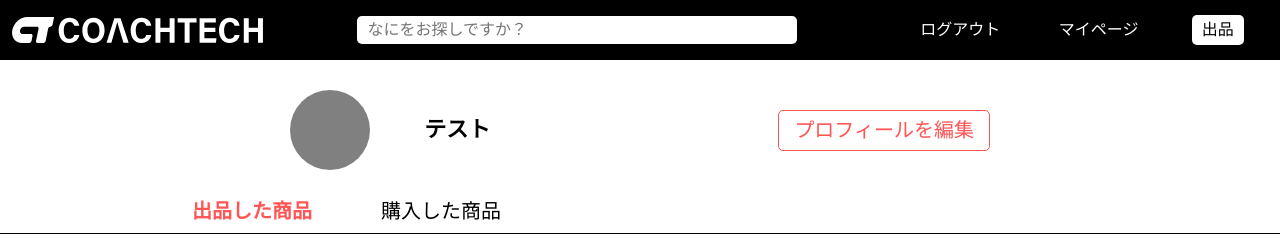
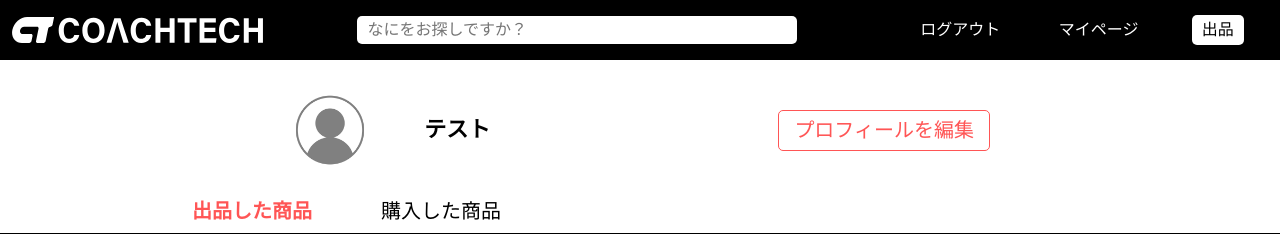
Before and after one commit to ayuka-maruyama/coachtech_flea_markets, a Laravel app: page /mypage in a window 1280 px wide. Shown: the top 249 px of the page. Run offline with Laravel 12, Linux system fonts and the light colour scheme; a user stored in the database is signed in; data comes from the database, SQL or seed files in the repository.

Commit message:
初期表示する画像を追加

```diff
--- a/src/public/css/mypage.css
+++ b/src/public/css/mypage.css
@@ -10,20 +10,11 @@
     margin: 30px auto;
 }
 
-.profile-img,
-.profile-placeholder {
+.profile-img {
     width: 35px;
     height: 35px;
     border-radius: 50%;
-}
-
-.profile-img {
     object-fit: cover;
-}
-
-.profile-placeholder {
-    background-color: gray;
-    display: inline-block;
 }
 
 .user-name {
@@ -65,8 +56,7 @@
         width: 600px;
     }
 
-    .profile-img,
-    .profile-placeholder {
+    .profile-img {
         width: 55px;
         height: 55px;
     }
@@ -87,8 +77,7 @@
         width: 700px;
     }
 
-    .profile-img,
-    .profile-placeholder {
+    .profile-img {
         width: 80px;
         height: 80px;
     }
--- a/src/resources/views/mypage.blade.php
+++ b/src/resources/views/mypage.blade.php
@@ -13,7 +13,7 @@
         @if($profile->profile_image)
         <img class="profile-img" src="{{ asset($profile->profile_image) }}" alt="Profile Image">
         @else
-        <div class="profile-placeholder"></div>
+        <img class="profile-img" src="{{ asset('image/default.jpg') }}" alt="Default Profile Image">
         @endif
         <h3 class="user-name">{{ $user->name }}</h3>
         <form action="/mypage/profile" method="get">
```
Also changed, not shown: src/public/image/default.jpg (added).
